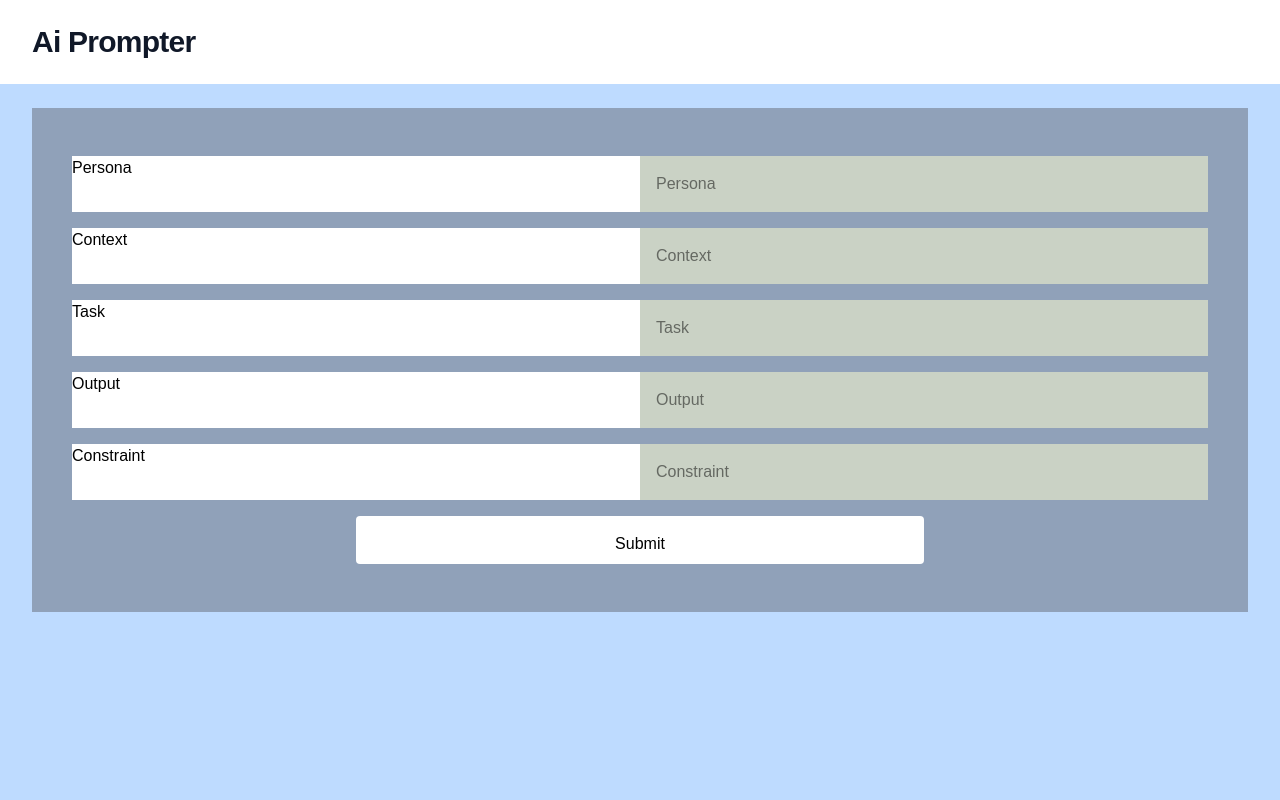
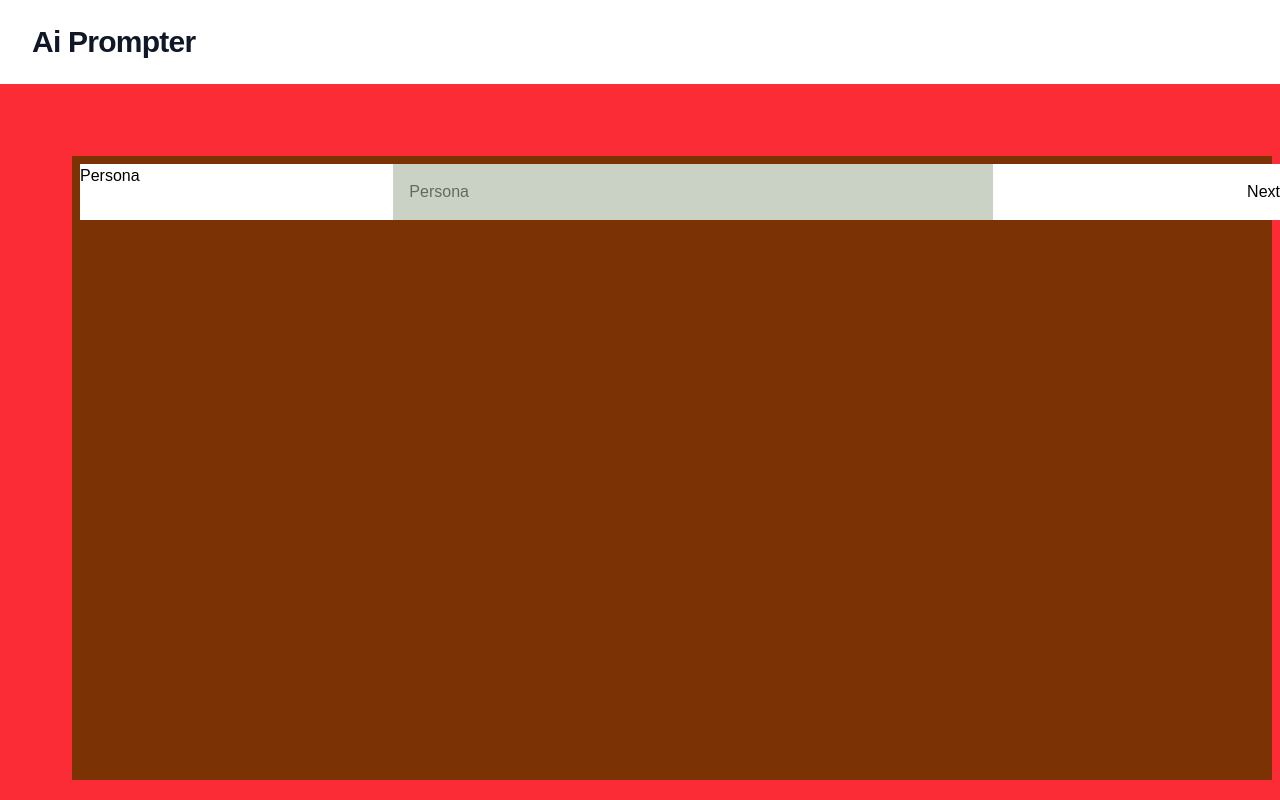
Before and after one commit to ivannissimrch/aiPrompter, a Next.js app: page / in a window 1280 px wide. Shown: the top 800 px of the page. Built offline with nearby package versions, Linux system fonts and the light colour scheme.

Commit message:
Add scroll functionality

```diff
--- a/src/app/components/Form.tsx
+++ b/src/app/components/Form.tsx
@@ -9,39 +9,55 @@ import {
   DialogContentText,
   DialogTitle,
 } from "@mui/material";
-import { useState } from "react";
+import { RefObject, useState } from "react";
+import { Inputs } from "../page";
 
 const testPersonaMessage =
   "give a non inspiritaional message of the day make it funny like a dad joke atleast 3 sentences long";
 
-export default function Form({ inputs }: { inputs: string[] }) {
+export default function Form({ inputs }: { inputs: Inputs[] }) {
   const [isOpen, setIsOpen] = useState(false);
   const [aiMessage, setAiMessage] = useState("");
+
+  function scrollToComponent(input, idx) {
+    inputs[idx + 1].inputRef.current?.scrollIntoView({
+      behavior: "smooth",
+      block: "end",
+      inline: "nearest",
+    });
+  }
   return (
     <>
       <form
         onSubmit={async (event) => {
           event?.preventDefault();
-          const aiAnswer = await getAiAnswer(testPersonaMessage);
-          setIsOpen(true);
-          setAiMessage(aiAnswer);
+          // const aiAnswer = await getAiAnswer(testPersonaMessage);
+          // setIsOpen(true);
+          // setAiMessage(aiAnswer);
+          // scrollToComponent();
         }}
-        className="flex flex-col items-center w-full p-10 bg-slate-400"
+        className="flex flex-col  w-full bg-red-500 justify-center p-10"
       >
-        {inputs.map((input) => (
-          <label
-            key={input}
-            className="bg-white  m-2 w-full flex justify-between text-black"
+        {inputs.map((input, idx) => (
+          <div
+            key={input.title}
+            className="h-[78vh] w-full bg-amber-900 m-8"
+            ref={input.inputRef}
           >
-            {input}
+            <label className="bg-white  m-2 w-full flex justify-between text-black">
+              {input.title}
               <input
                 type="text"
                 required
-              name={input}
+                name={input.title}
                 className="  p-4 bg-[#CAD2C5] w-1/2"
-              placeholder={input}
+                placeholder={input.title}
               />
+              <button onClick={() => scrollToComponent(input, idx)}>
+                Next
+              </button>
             </label>
+          </div>
         ))}
         <button className="bg-white w-1/2 p-4 m-2 h-12 rounded text-black">
           Submit
--- a/src/app/page.tsx
+++ b/src/app/page.tsx
@@ -1,10 +1,30 @@
+"use client";
+
+import { RefObject, useRef } from "react";
 import Form from "./components/Form";
 
+export interface Inputs {
+  title: string;
+  inputRef: RefObject<HTMLDivElement | null>;
+}
+
 export default function Home() {
-  const inputs = ["Persona", "Context", "Task", "Output", "Constraint"];
+  const personaRef = useRef<HTMLDivElement | null>(null);
+  const contextRef = useRef<HTMLDivElement | null>(null);
+  const taskRef = useRef<HTMLDivElement | null>(null);
+  const outputRef = useRef<HTMLDivElement | null>(null);
+  const constrainRef = useRef<HTMLDivElement | null>(null);
+
+  const inputs: Inputs[] = [
+    { title: "Persona", inputRef: personaRef },
+    { title: "Context", inputRef: contextRef },
+    { title: "Task", inputRef: taskRef },
+    { title: "Output", inputRef: outputRef },
+    { title: "Constrain", inputRef: constrainRef },
+  ];
 
   return (
-    <div className="min-h-full bg-amber-50">
+    <div className="h-full bg-amber-500">
       <header className="bg-white shadow-sm">
         <div className="mx-auto max-w-7xl px-4 py-6 sm:px-6 lg:px-8">
           <h1 className="text-3xl font-bold tracking-tight text-gray-900">
@@ -12,10 +32,8 @@ export default function Home() {
           </h1>
         </div>
       </header>
-      <main className="bg-blue-200 min-h-screen">
-        <div className="mx-auto max-w-7xl px-4 py-6 sm:px-6 lg:px-8  ">
-          <Form inputs={inputs} />
-        </div>
+      <main className="bg-amber-950 h ">
+        <Form inputs={inputs} />
       </main>
     </div>
   );
```
Lines whose indentation alone changed are shown as unchanged.
